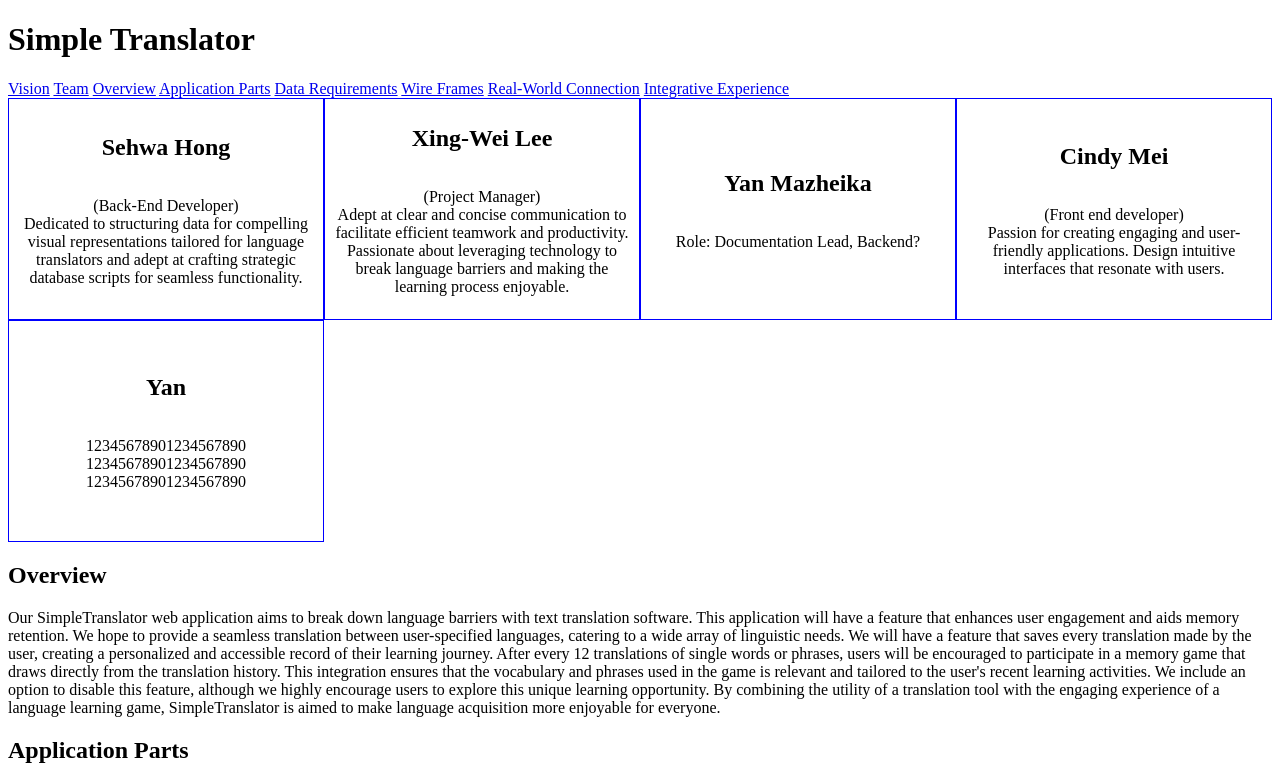
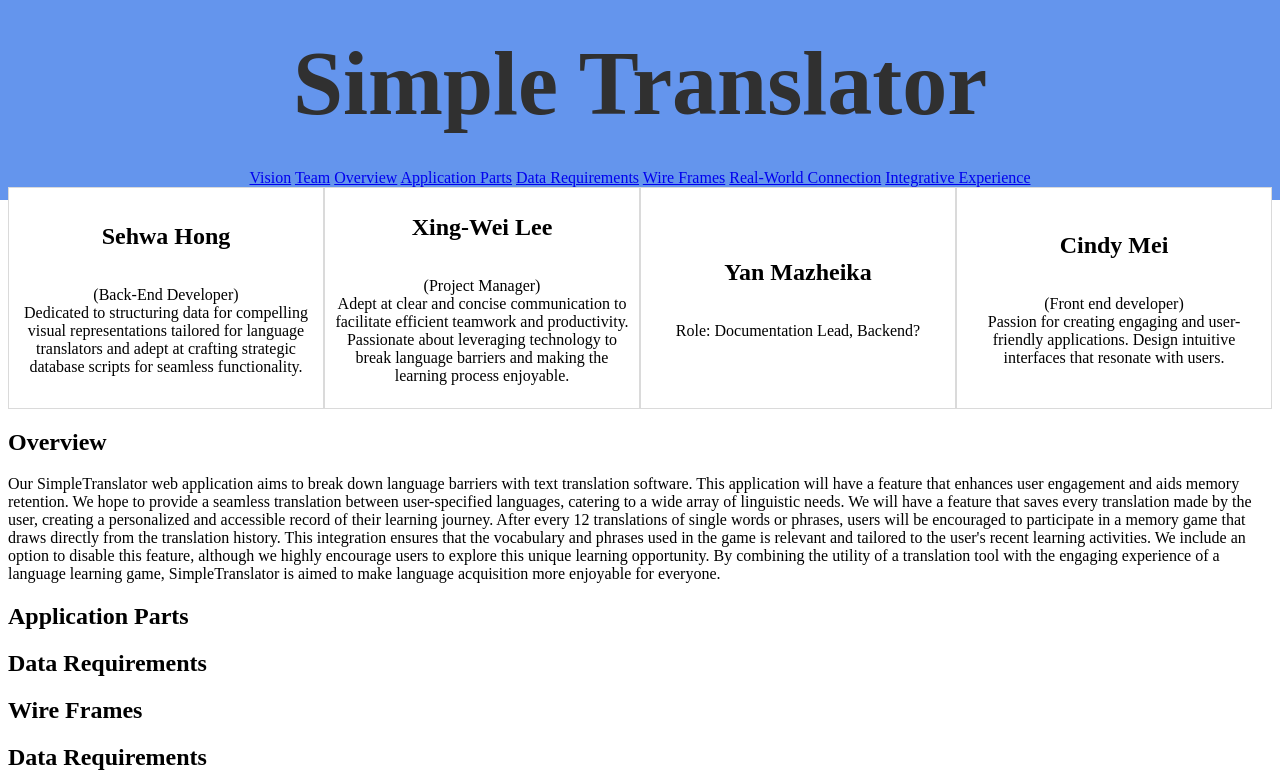
Before and after one commit to 1985lxw/CS326_Milestone1, a website: page src/docs/milestone-01/index.html in a window 1280 px wide. Shown: the top 781 px of the page. Drawn offline with Linux system fonts and the light colour scheme.

Commit message:
modify a little in css

```diff
--- a/src/docs/milestone-01/index.html
+++ b/src/docs/milestone-01/index.html
@@ -26,6 +26,8 @@
       <a href="#real-world-connection">Real-World Connection</a>
       <a href="#integrative-experience">Integrative Experience</a>
     </nav>
+
+    <div class="background-square"></div>
 
     <main>
       <!-- Main content of the document -->
@@ -59,10 +61,6 @@
             (Front end developer) <br>
             Passion for creating engaging and user-friendly applications. Design intuitive interfaces that resonate with users.
           </p>
-        </div>
-        <div class="member">
-          <h2>Yan</h2>
-          <p>12345678901234567890 12345678901234567890 12345678901234567890</p>
         </div>
       </section>
 
--- a/src/docs/milestone-01/styles.css
+++ b/src/docs/milestone-01/styles.css
@@ -2,16 +2,37 @@
     display: grid;
     grid-template-columns: repeat(4, 1fr);
     justify-content: center;
-
 }
 
 .member{
     text-align: center;
-    border: 1px solid blue;
+    border: 1px solid rgb(218, 218, 218);
     padding: 10px;
     height: 200px;
     display: flex;
     flex-direction: column;
     justify-content: center;
     align-items: center;
+    background-color: white;
 }
+
+header {
+    text-align: center;
+    font-family: 'Trocchi', serif; font-size: 45px; font-weight: normal; line-height: 48px; margin: 0;
+    color:rgb(48, 48, 48);
+}
+
+nav{
+    text-align: center;
+}
+
+.background-square {
+    width: 100%; /* Adjust width as needed */
+    height: 200px; /* Adjust height as needed */
+    background-color: cornflowerblue; /* Adjust background color as needed */
+    position: fixed; /* Position fixed to keep it in the background */
+    top: 100px; /* Position from top */
+    left: 50%; /* Position from left */
+    transform: translate(-50%, -50%); /* Center horizontally and vertically */
+    z-index: -1; /* Move it behind other content */
+  }
```
